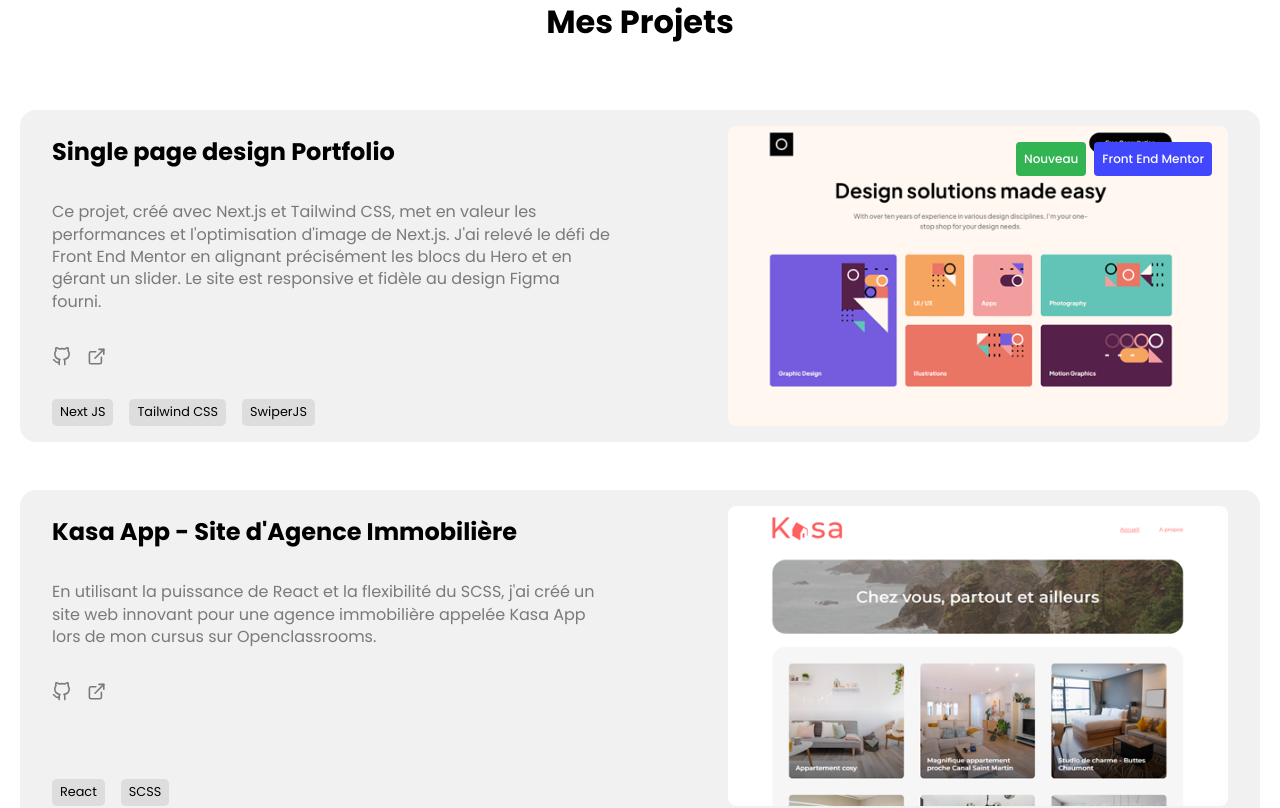
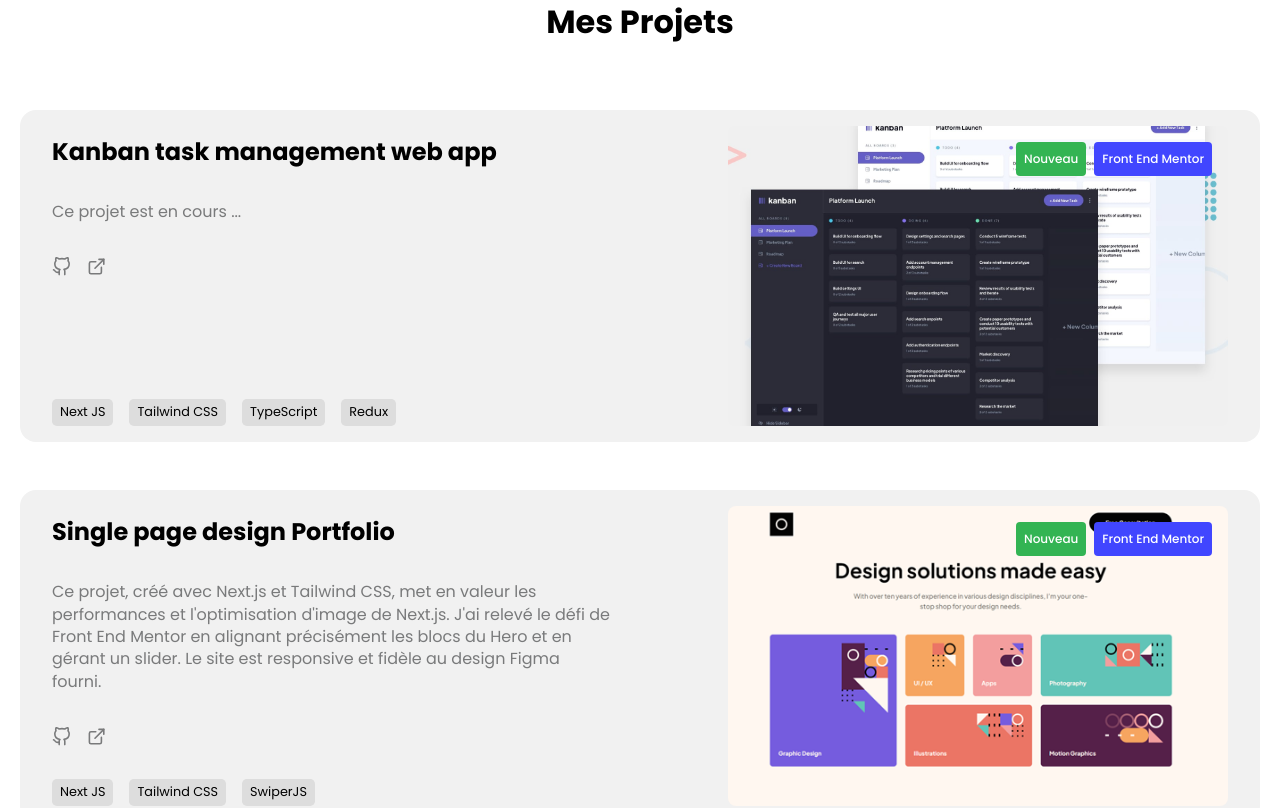
Before and after one commit to WillFDA/williamdeazevedo2023, a Next.js app: page / in a window 1280 px wide. Shown: the part 1640-2448 px from the top of the page. Built offline with nearby package versions, Linux system fonts and the light colour scheme.

Commit message:
kanban en cours

```diff
--- a/src/sections/SectionMesProjets.tsx
+++ b/src/sections/SectionMesProjets.tsx
@@ -8,6 +8,19 @@ import { motion } from "framer-motion";
 
 function SectionMesProjets() {
   const projectsData = [
+    {
+      image: "/kanban.jpg",
+      projectName: "Kanban task management web app",
+      projectLink: "https://kanban-william.netlify.app/",
+      projectDescription: "Ce projet est en cours ...",
+      projectTech: ["Next JS", "Tailwind CSS", "TypeScript", "Redux"],
+      projectExternalLinks: {
+        github: "https://github.com/WillFDA/kanban-william",
+        externalLink: "https://kanban-william.netlify.app/",
+      },
+      isNew: true,
+      frontendmentor: true,
+    },
     {
       image: "/singlepageportfolio.png",
       projectName: "Single page design Portfolio",
```
Also changed, not shown: public/kanban.jpg (added).
